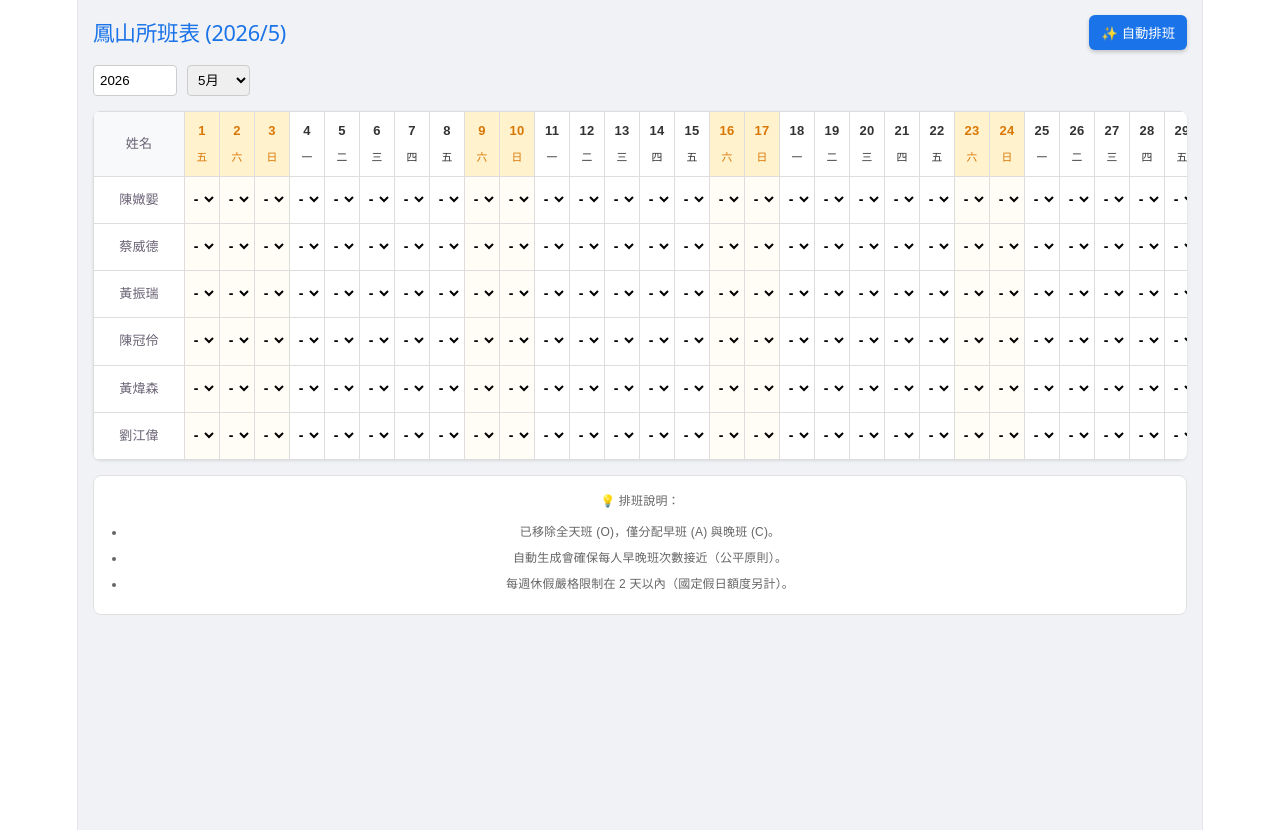
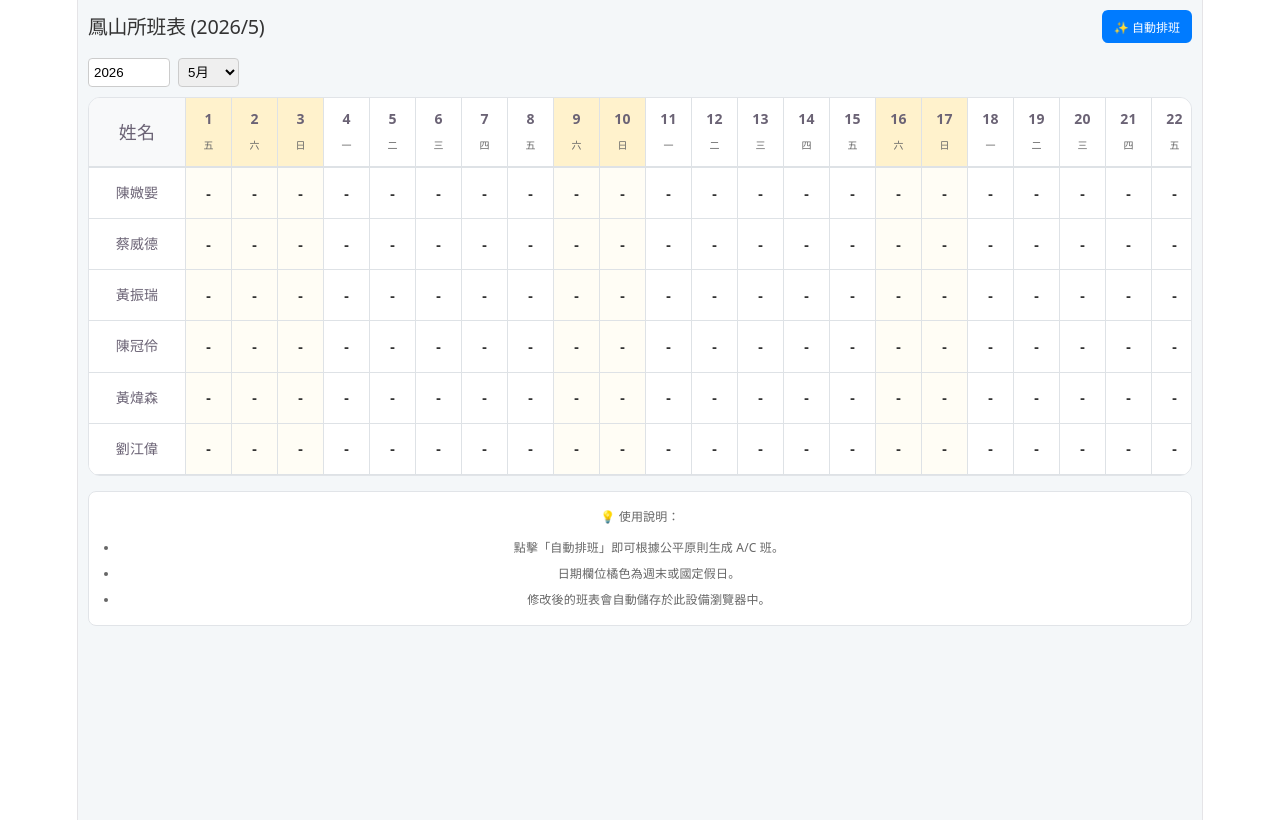
Before and after one commit to subarudms/fengshan-app, a React (Vite) app: page / in a window 1280 px wide. Built offline with nearby package versions, Linux system fonts and the light colour scheme.

Commit message:
Update App.jsx

```diff
--- a/src/App.jsx
+++ b/src/App.jsx
@@ -6,47 +6,34 @@ const App = () => {
   const [days, setDays] = useState([]);
   const [rosterData, setRosterData] = useState({});
 
-  // --- 後台管理區：人員清單 ---
   const employees = ["陳媺媐", "蔡威德", "黃振瑞", "陳冠伶", "黃煒森", "劉江偉"];
-  const shifts = ["A", "C"]; // 已移除 O 班，只保留早班 A 與 晚班 C
-  const holidays = ["2026-05-01"]; // 國定假日設定
+  const shifts = ["A", "C"];
+  const holidays = ["2026-05-01"];
 
-  // --- 自動公平排班演算法 ---
   const autoGenerate = () => {
     let newData = {};
     const daysInMonth = days.length;
-
-    // 計算該月應有的總休假天數 (週休2日 + 國定假日)
     const baseOffDays = Math.floor(daysInMonth / 7) * 2;
     const totalAllowedOff = baseOffDays + holidays.length;
 
     employees.forEach((emp, empIdx) => {
       let empOffCount = 0;
       let weeklyOff = 0;
-
       for (let d = 1; d <= daysInMonth; d++) {
         const date = new Date(year, month - 1, d);
-        const dayOfWeek = date.getDay(); // 0(日) 到 6(六)
-
-        // 每週六重置週休計數
-        if (dayOfWeek === 6) weeklyOff = 0;
-
-        // 休假判定邏輯
+        if (date.getDay() === 1) weeklyOff = 0;
         const isLastDays = (daysInMonth - d) < 3;
         const needMoreOff = empOffCount < totalAllowedOff;
-
         if (weeklyOff < 2 && (Math.random() > 0.7 || (isLastDays && needMoreOff)) && empOffCount < totalAllowedOff) {
           newData[`${emp}-${d}`] = "休";
           weeklyOff++;
           empOffCount++;
         } else {
-          // 公平輪替：只在 A 與 C 之間切換
           const shiftType = shifts[(d + empIdx) % shifts.length];
           newData[`${emp}-${d}`] = shiftType;
         }
       }
     });
-
     setRosterData(newData);
     localStorage.setItem(`roster-${year}-${month}`, JSON.stringify(newData));
   };
@@ -70,32 +57,28 @@ const App = () => {
   }, [year, month]);
 
   return (
-    <div style={{ padding: '15px', fontFamily: 'sans-serif', backgroundColor: '#f0f2f5', minHeight: '100vh' }}>
+    <div style={{ padding: '10px', fontFamily: 'system-ui, -apple-system, sans-serif', backgroundColor: '#f4f7f9', minHeight: '100vh' }}>
       <div style={{ display: 'flex', justifyContent: 'space-between', alignItems: 'center', marginBottom: '15px' }}>
-        <h2 style={{ fontSize: '1.2rem', color: '#1a73e8', margin: 0 }}>鳳山所班表 ({year}/{month})</h2>
-        <button
-          onClick={autoGenerate}
-          style={{ padding: '8px 12px', backgroundColor: '#1a73e8', color: 'white', border: 'none', borderRadius: '6px', fontWeight: 'bold', cursor: 'pointer', boxShadow: '0 2px 4px rgba(0,0,0,0.2)' }}
-        >
-          ✨ 自動排班
-        </button>
+        <h2 style={{ fontSize: '1.1rem', color: '#333', margin: 0 }}>鳳山所班表 ({year}/{month})</h2>
+        <button onClick={autoGenerate} style={{ padding: '8px 12px', backgroundColor: '#007bff', color: 'white', border: 'none', borderRadius: '6px', fontSize: '12px', fontWeight: 'bold' }}>✨ 自動排班</button>
       </div>
 
-      <div style={{ marginBottom: '15px', display: 'flex', gap: '10px' }}>
-        <input type="number" value={year} onChange={e => setYear(parseInt(e.target.value))} style={{ width: '70px', padding: '6px', borderRadius: '4px', border: '1px solid #ccc' }} />
-        <select value={month} onChange={e => setMonth(parseInt(e.target.value))} style={{ padding: '6px', borderRadius: '4px', border: '1px solid #ccc' }}>
+      <div style={{ marginBottom: '10px', display: 'flex', gap: '8px' }}>
+        <input type="number" value={year} onChange={e => setYear(parseInt(e.target.value))} style={{ width: '70px', padding: '5px', border: '1px solid #ccc', borderRadius: '4px' }} />
+        <select value={month} onChange={e => setMonth(parseInt(e.target.value))} style={{ padding: '5px', border: '1px solid #ccc', borderRadius: '4px' }}>
           {[...Array(12).keys()].map(m => <option key={m+1} value={m+1}>{m+1}月</option>)}
         </select>
       </div>
 
-      <div style={{ overflowX: 'auto', backgroundColor: 'white', borderRadius: '8px', boxShadow: '0 1px 3px rgba(0,0,0,0.1)' }}>
-        <table style={{ width: '100%', borderCollapse: 'collapse', fontSize: '13px' }}>
+      <div style={{ overflowX: 'auto', backgroundColor: 'white', borderRadius: '12px', border: '1px solid #e1e4e8' }}>
+        <table style={{ borderCollapse: 'collapse', width: 'max-content', tableLayout: 'fixed' }}>
           <thead>
             <tr style={{ backgroundColor: '#f8f9fa' }}>
-              <th style={{ border: '1px solid #ddd', padding: '10px', position: 'sticky', left: 0, backgroundColor: '#f8f9fa', zIndex: 10, minWidth: '70px' }}>姓名</th>
+              <th style={{ width: '80px', padding: '12px 8px', borderBottom: '2px solid #dee2e6', borderRight: '1px solid #dee2e6', position: 'sticky', left: 0, backgroundColor: '#f8f9fa', zIndex: 10 }}>姓名</th>
               {days.map(d => (
-                <th key={d.day} style={{ border: '1px solid #ddd', padding: '6px', textAlign: 'center', backgroundColor: d.isOffDay ? '#fff2cc' : 'white', color: d.isOffDay ? '#d97706' : '#333' }}>
-                  {d.day}<br/><small>{d.weekDay}</small>
+                <th key={d.day} style={{ width: '45px', padding: '8px 0', borderBottom: '2px solid #dee2e6', borderRight: '1px solid #dee2e6', backgroundColor: d.isOffDay ? '#fff2cc' : 'white', textAlign: 'center' }}>
+                  <div style={{ fontSize: '14px', fontWeight: 'bold' }}>{d.day}</div>
+                  <div style={{ fontSize: '10px', color: '#666' }}>{d.weekDay}</div>
                 </th>
               ))}
             </tr>
@@ -103,11 +86,11 @@ const App = () => {
           <tbody>
             {employees.map((emp) => (
               <tr key={emp}>
-                <td style={{ border: '1px solid #ddd', padding: '10px', fontWeight: 'bold', position: 'sticky', left: 0, backgroundColor: 'white', zIndex: 5, textAlign: 'center' }}>
+                <td style={{ padding: '12px 8px', fontWeight: 'bold', borderBottom: '1px solid #dee2e6', borderRight: '1px solid #dee2e6', position: 'sticky', left: 0, backgroundColor: 'white', zIndex: 5, textAlign: 'center', fontSize: '14px' }}>
                   {emp}
                 </td>
                 {days.map(d => (
-                  <td key={d.day} style={{ border: '1px solid #ddd', padding: '2px', textAlign: 'center', backgroundColor: d.isOffDay ? '#fffdf5' : 'white' }}>
+                  <td key={d.day} style={{ padding: '0', borderBottom: '1px solid #dee2e6', borderRight: '1px solid #dee2e6', backgroundColor: d.isOffDay ? '#fffdf5' : 'white', textAlign: 'center' }}>
                     <select
                       value={rosterData[`${emp}-${d.day}`] || "-"}
                       onChange={(e) => {
@@ -115,9 +98,8 @@ const App = () => {
                         setRosterData(newData);
                         localStorage.setItem(`roster-${year}-${month}`, JSON.stringify(newData));
                       }}
-                      style={{ border: 'none', background: 'transparent', fontWeight: 'bold', fontSize: '14px', width: '30px', textAlign: 'center', cursor: 'pointer' }}
+                      style={{ width: '100%', height: '45px', border: 'none', background: 'transparent', textAlign: 'center', fontSize: '15px', fontWeight: '600', color: rosterData[`${emp}-${d.day}`] === '休' ? '#e67e22' : '#333', appearance: 'none', cursor: 'pointer' }}
                     >
-                      {/* 下拉選單也同步移除 O 選項 */}
                       {["-", "A", "C", "休"].map(opt => <option key={opt} value={opt}>{opt}</option>)}
                     </select>
                   </td>
@@ -128,12 +110,12 @@ const App = () => {
         </table>
       </div>
 
-      <div style={{ marginTop: '15px', padding: '12px', backgroundColor: '#fff', borderRadius: '8px', fontSize: '12px', color: '#666', border: '1px solid #e0e0e0' }}>
-        <strong>💡 排班說明：</strong>
-        <ul style={{ margin: '5px 0', paddingLeft: '20px' }}>
-          <li>已移除全天班 (O)，僅分配早班 (A) 與晚班 (C)。</li>
-          <li>自動生成會確保每人早晚班次數接近（公平原則）。</li>
-          <li>每週休假嚴格限制在 2 天以內（國定假日額度另計）。</li>
+      <div style={{ marginTop: '15px', padding: '12px', backgroundColor: '#fff', borderRadius: '8px', fontSize: '12px', color: '#666', border: '1px solid #e1e4e8' }}>
+        <strong>💡 使用說明：</strong>
+        <ul style={{ margin: '5px 0 0 18px', padding: 0 }}>
+          <li>點擊「自動排班」即可根據公平原則生成 A/C 班。</li>
+          <li>日期欄位橘色為週末或國定假日。</li>
+          <li>修改後的班表會自動儲存於此設備瀏覽器中。</li>
         </ul>
       </div>
     </div>
```
